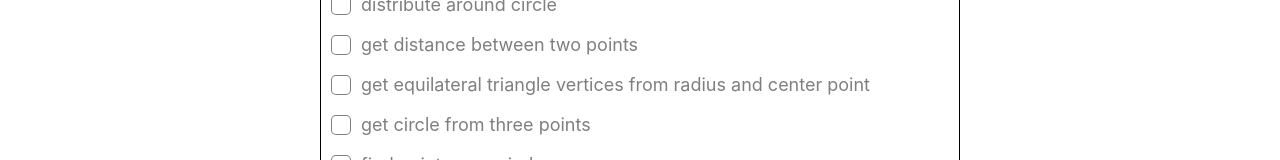
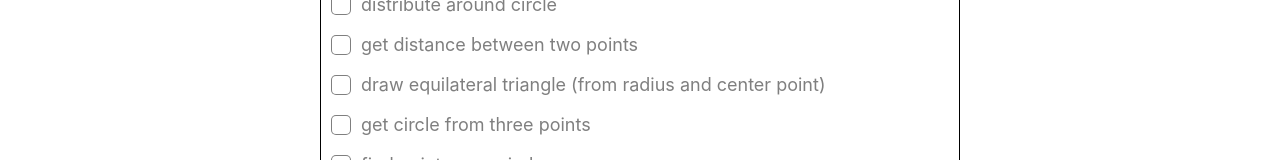
Before and after one commit to warpedpuppy/utils-site-typescript, a React (Create React App) app: page /create-json in a window 1280 px wide. Shown: the part 792-952 px from the top of the page. Built offline with nearby package versions, Linux system fonts and the light colour scheme.

Commit message:
distance between points

```diff
--- a/src/siteData/animations/trig/getEquilateralTriangleVertices.ts
+++ b/src/siteData/animations/trig/getEquilateralTriangleVertices.ts
@@ -3,9 +3,9 @@ import { GenericObject } from "../../../types/types";
 import AnimationBaseClass from "../AnimationBaseClass";
 
 class GetEquilateralTriangleVertices extends AnimationBaseClass {
-  static t = "get equilateral triangle vertices from radius and center point";
+  static t = "draw equilateral triangle (from radius and center point)";
   static l = "equilateral-trianlge-points";
-  title = "get equilateral triangle vertices from radius and center point";
+  title = "draw equilateral triangle (from radius and center point)";
   backgroundTris: object[] = [];
   angle = 0;
   keyFunction(radius: number, centerPoint: Point, angle: number) {
```
Also changed, not shown: src/siteData/animations/utils/animation/EquilateralTriangle.ts (added).
